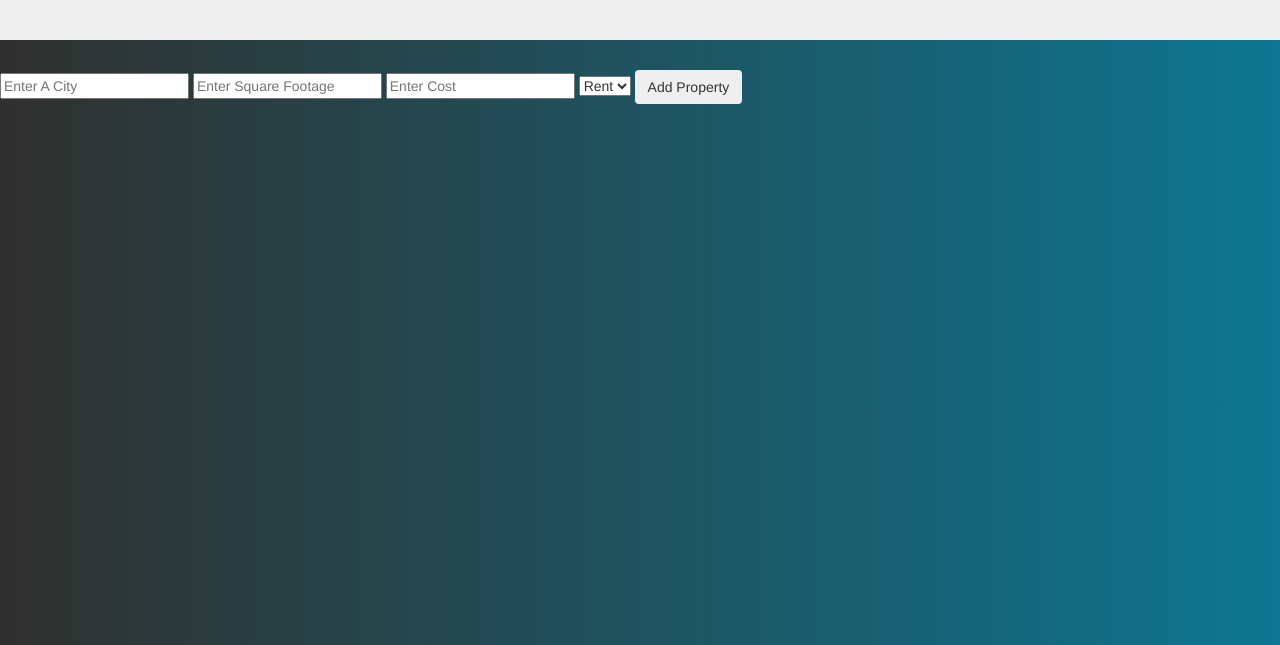
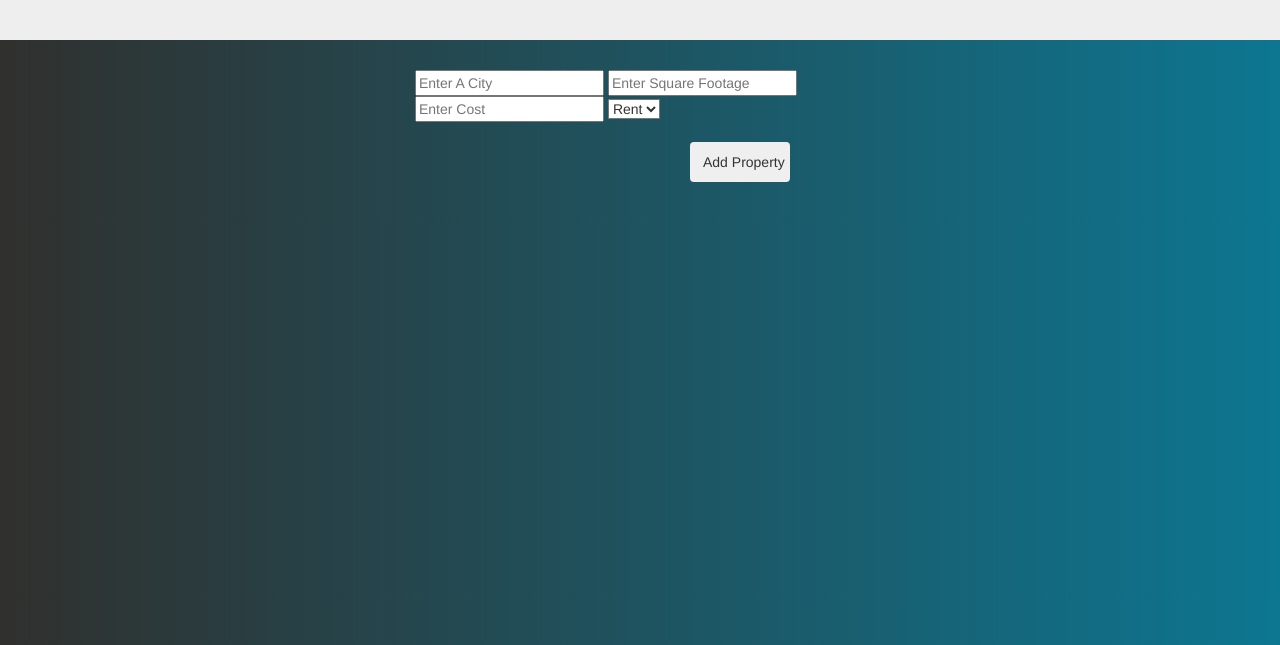
Before and after one commit to DrooHastings/weekend_chal_4, a website: page public/views/index.html in a window 1280 px wide. Shown: the part 155-800 px from the top of the page. Drawn offline with Linux system fonts and the light colour scheme; files that its build step writes are made by us from their sources; no server answers; files whose address does not match are found by name.

Commit message:
css updates

```diff
--- a/public/css/styles.css
+++ b/public/css/styles.css
@@ -22,3 +22,25 @@ body {
   height: 110px;
 
 }
+
+#inputDiv {
+  margin:  auto;
+  width: 450px;
+
+}
+
+#rbSelect {
+  background-color: white;
+
+}
+
+#addButton {
+  height:40px;
+    width:100px;
+    margin: 20px 50px;
+    position:relative;
+    top:50%;
+    left:50%;
+
+
+}
```
Also changed, not shown: public/views/index.html (+3 -2 lines).
